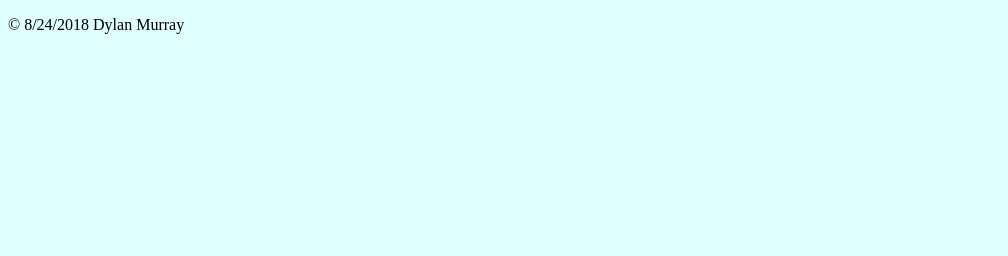
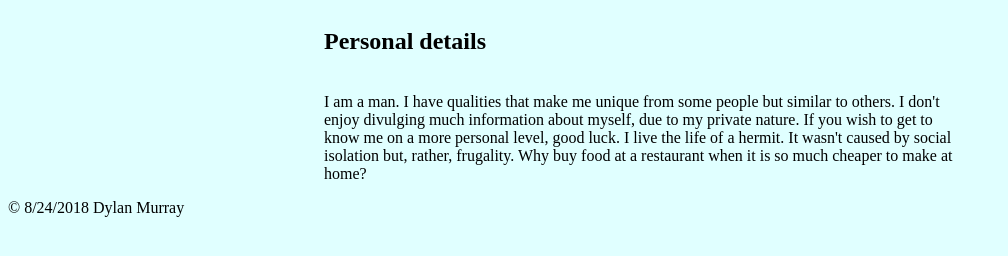
Before and after one commit to Waysidetester/Dino, a plain HTML site: page index.html in a window 1280 px wide. Shown: the whole page, without its empty margins (0-1008 px from the left). Drawn offline with Linux system fonts and the light colour scheme.

Commit message:
Personal detail added W/O image

```diff
--- a/index.html
+++ b/index.html
@@ -8,6 +8,18 @@
     <link rel="stylesheet" type="text/css" href="main.css"/>
 </head>
 <body>
+    <div class="cardContainer">
+        <div class="card">
+            <h2>Personal details</h2>
+            <img src="" alt="">
+            <section class="personalInfo">I am a man. I have qualities that make me unique from
+                some people but similar to others. I don't enjoy divulging much information about myself,
+                due to my private nature. If you wish to get to know me on a more personal level, good luck.
+                I live the life of a hermit. It wasn't caused by social isolation but, rather, frugality.
+                Why buy food at a restaurant when it is so much cheaper to make at home?
+            </section>
+      </div>
+    </div>
     <footer>
         <p class="footerText">&copy; 8/24/2018 Dylan Murray</p>
     </footer>
--- a/main.css
+++ b/main.css
@@ -1,3 +1,14 @@
 body {
     background-color: lightcyan;
 }
+
+.cardContainer {
+    display: flex;
+    align-items: center;
+    flex-direction: row;
+    justify-content: center;
+}
+
+.card {
+    width: 50%;
+}
```
